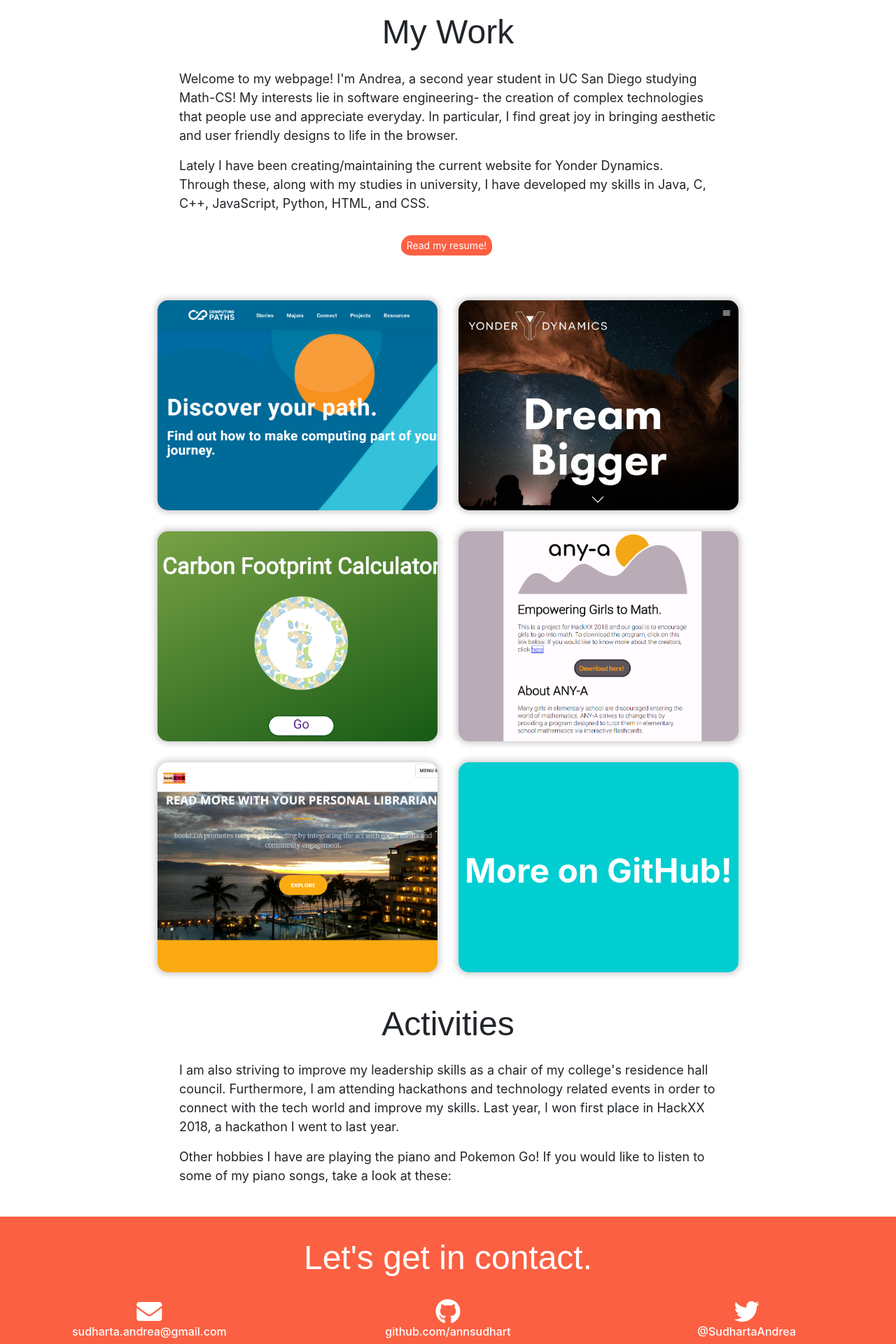
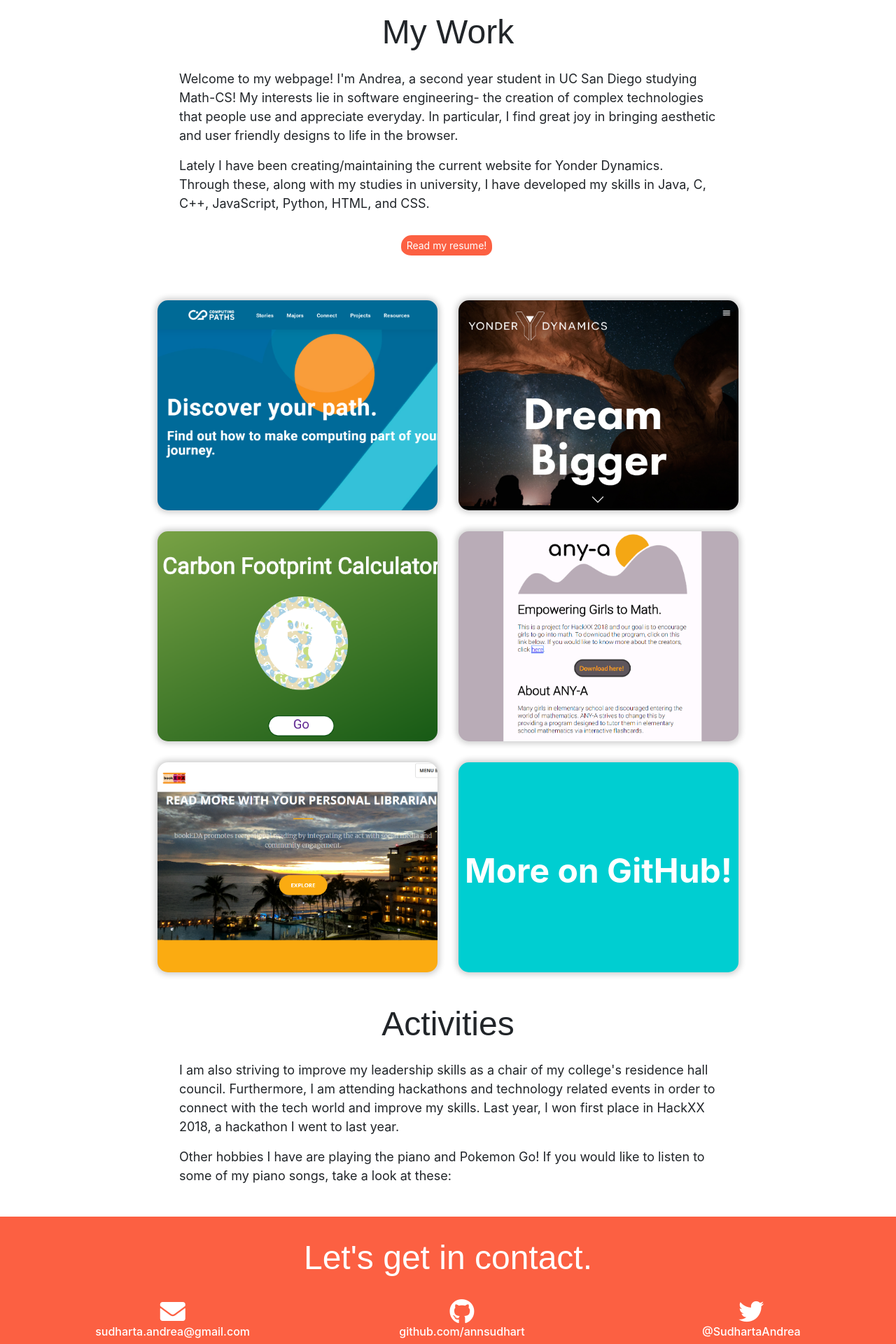
Before and after one commit to annsudhart/annsudhart.github.io, a Jekyll site: the page index.html, which Jekyll copies as it is, in a window 1280 px wide. Shown: the part 943-2863 px from the top of the page at 70% size. Built offline with Jekyll 4.4.1, drawn with Linux system fonts in a browser that asks for light colours; nearby versions of some CDN libraries; some web fonts are replaced.

Commit message:
added list semantics to contact info and added meta keywords

```diff
--- a/css/main.css
+++ b/css/main.css
@@ -405,11 +405,12 @@
   margin: 30px 0 30px;
 }
 
-#contact div div {
+#contact ul li {
   text-align: center;
+  list-style: none;
 }
 
-#contact div div a {
+#contact ul li a {
   text-decoration: none;
   color: #fff;
 }
--- a/index.html
+++ b/index.html
@@ -1,6 +1,9 @@
 <!DOCTYPE html>
   <head lang="en-US">
     <meta name="viewport" content="width=device-width, initial-scale=1.0">
+    <meta name="description" content="Andrea Sudharta's portfolio website. I'm Andrea, a second year student in UC San Diego studying Math-CS.">
+    <meta name="keywords" content="Andrea Sudharta, Andrea Helena Sudharta, Software Engineering Intern, Software Engineering Internship, resume, portfolio, website">
+    <meta name="author" content="Andrea Sudharta">
     <title>Andrea Sudharta</title>
     <link rel="shortcut icon" type="image/x-icon" href="./images/favicon.png"/>
     <link rel="stylesheet" href="https://stackpath.bootstrapcdn.com/bootstrap/4.1.1/css/bootstrap.min.css" integrity="sha384-WskhaSGFgHYWDcbwN70/dfYBj47jz9qbsMId/iRN3ewGhXQFZCSftd1LZCfmhktB" crossorigin="anonymous">
@@ -106,32 +109,32 @@
       </div>
       <div class="section" id="contact">
         <h1> Let's get in contact. </h1>
-        <div class="row">
-          <div class="col-sm-4">
+        <ul class="row">
+          <li class="col-sm-4">
             <a href="mailto:sudharta.andrea@gmail.com">
               <i class="fas fa-envelope" alt="email symbol"></i>
             </a>
             <a href="mailto:sudharta.andrea@gmail.com">
               <h6>sudharta.andrea@gmail.com</h6>
             </a>
-          </div>
-          <div class="col-sm-4">
+          </li>
+          <li class="col-sm-4">
             <a href="https://github.com/annsudhart">
               <i class="fab fa-github"  alt="github symbol"></i>
             </a>
             <a href="https://github.com/annsudhart">
               <h6>github.com/annsudhart</h6>
             </a>
-          </div>
-          <div class="col-sm-4">
+          </li>
+          <li class="col-sm-4">
             <a href="https://twitter.com/SudhartaAndrea">
               <i class="fab fa-twitter"  alt="twitter symbol"></i>
             </a>
             <a href="https://twitter.com/SudhartaAndrea">
               <h6>@SudhartaAndrea</h6>
             </a>
-          </div>
-        </div>
+          </li>
+        </ul>
       </div>
     </div>
   </body>
```
